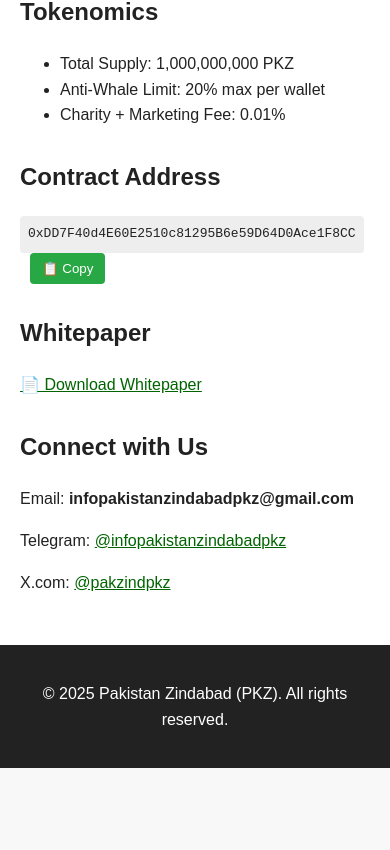
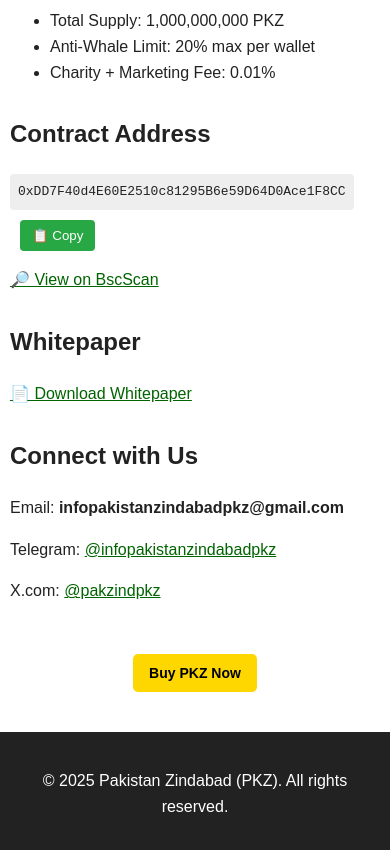
Before and after one commit to pakistanzindabadpkz/github.io, a plain HTML site: page index.html in a window 390 px wide. Shown: the part 720-1570 px from the top of the page. Before the commit the page ends 1488 px from the top, so only its background shows below. Drawn offline with Linux system fonts and the light colour scheme.

Commit message:
index.html

```diff
--- a/index.html
+++ b/index.html
@@ -4,7 +4,16 @@
   <meta charset="UTF-8" />
   <meta name="viewport" content="width=device-width, initial-scale=1.0"/>
   <meta name="description" content="Pakistan Zindabad (PKZ) is a Binance Smart Chain token supporting charity, education, and blockchain development through a transparent and decentralized ecosystem." />
-  <title>Pakistan Zindabad Token  (PKZ)</title>
+  <meta name="keywords" content="PKZ, Pakistan Zindabad, BSC Token, charity token, blockchain Pakistan, DeFi token, transparency, education" />
+
+  <!-- Open Graph / Twitter Card -->
+  <meta property="og:title" content="Pakistan Zindabad (PKZ)" />
+  <meta property="og:description" content="Charity-driven BSC token funding education, justice & blockchain in Pakistan." />
+  <meta property="og:image" content="https://pakistanzindabadpkz.com/logo.png" />
+  <meta property="og:url" content="https://pakistanzindabadpkz.com" />
+  <meta name="twitter:card" content="summary_large_image" />
+
+  <title>Pakistan Zindabad Token (PKZ)</title>
   <style>
     body {
       font-family: Arial, sans-serif;
@@ -49,7 +58,7 @@
       background: #eee;
       border-radius: 4px;
       font-family: monospace;
-      word-break: break-all;
+      word-break: break-word;
     }
     button {
       padding: 8px 12px;
@@ -69,6 +78,23 @@
     a {
       color: #006400;
     }
+    .bottom-cta {
+      text-align: center;
+      margin-top: 40px;
+    }
+
+    @media (max-width: 600px) {
+      main {
+        padding: 10px;
+      }
+      .cta {
+        font-size: 14px;
+        padding: 8px 16px;
+      }
+      button {
+        margin-top: 10px;
+      }
+    }
   </style>
 </head>
 <body>
@@ -76,7 +102,7 @@
     <img src="logo.svg" alt="PKZ Logo" class="logo">
     <h1>Pakistan Zindabad (PKZ)</h1>
     <p>Transparency, Justice & Education powered by Blockchain</p>
-    <a class="cta" href="https://pancakeswap.finance/swap?outputCurrency=0xDD7F40d4E60E2510c81295B6e59D64D0Ace1F8CC" target="_blank" rel="noopener noreferrer" aria-label="Buy PKZ on PancakeSwap">Buy PKZ on PancakeSwap</a>
+    <a class="cta" href="https://pancakeswap.finance/swap?outputCurrency=0xDD7F40d4E60E2510c81295B6e59D64D0Ace1F8CC" target="_blank" rel="noopener noreferrer">Buy PKZ on PancakeSwap</a>
   </header>
 
   <main>
@@ -98,6 +124,7 @@
       <h2>Contract Address</h2>
       <code id="contractAddress">0xDD7F40d4E60E2510c81295B6e59D64D0Ace1F8CC</code>
       <button onclick="copyContract()">📋 Copy</button>
+      <p><a href="https://bscscan.com/token/0xDD7F40d4E60E2510c81295B6e59D64D0Ace1F8CC" target="_blank" rel="noopener noreferrer">🔎 View on BscScan</a></p>
     </section>
 
     <section>
@@ -110,6 +137,10 @@
       <p>Email: <strong>infopakistanzindabadpkz@gmail.com</strong></p>
       <p>Telegram: <a href="https://t.me/infopakistanzindabadpkz" target="_blank" rel="noopener noreferrer">@infopakistanzindabadpkz</a></p>
       <p>X.com: <a href="https://x.com/pakzindpkz" target="_blank" rel="noopener noreferrer">@pakzindpkz</a></p>
+    </section>
+
+    <section class="bottom-cta">
+      <a class="cta" href="https://pancakeswap.finance/swap?outputCurrency=0xDD7F40d4E60E2510c81295B6e59D64D0Ace1F8CC" target="_blank" rel="noopener noreferrer">Buy PKZ Now</a>
     </section>
   </main>
 
```
